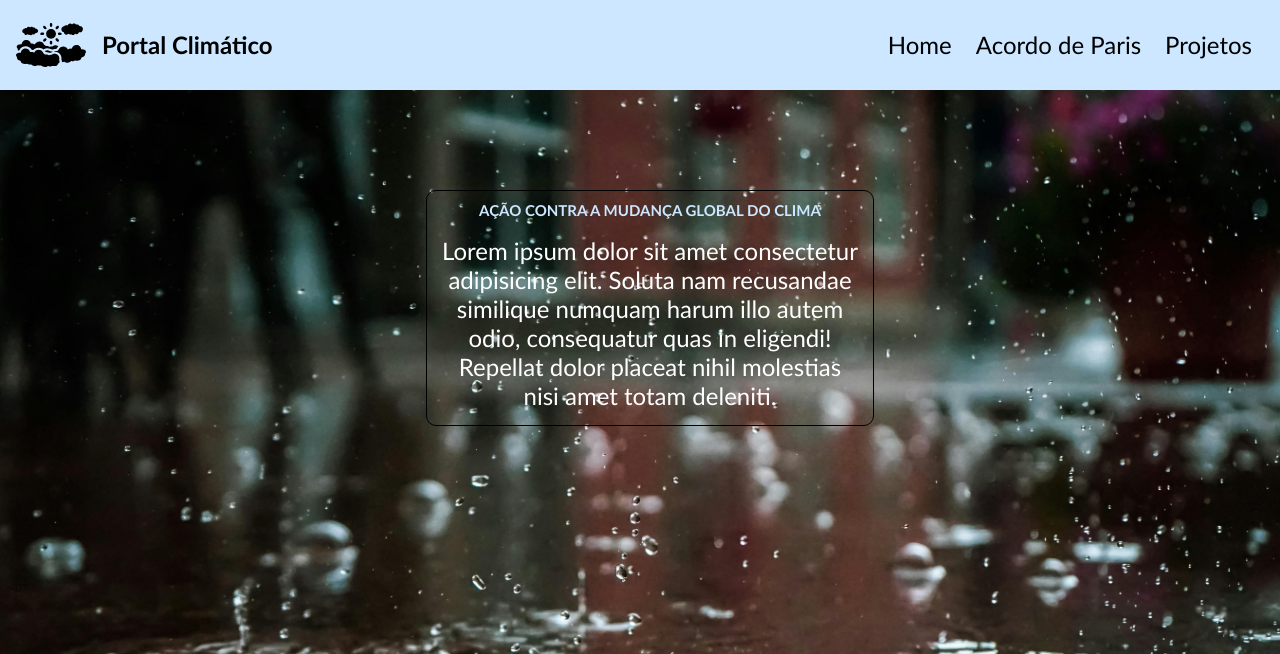
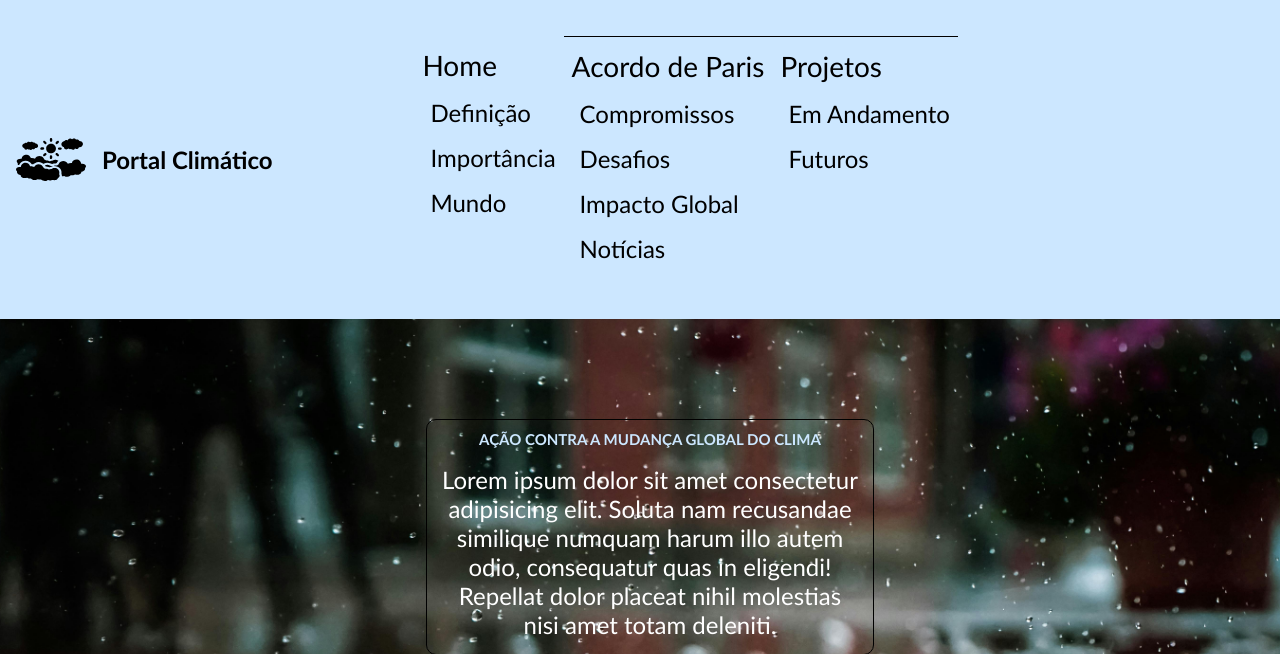
Before and after one commit to NicolasAbner/Portal-do-Clima---WEB, a PHP site: page / in a window 1280 px wide. Shown: the top 654 px of the page. Run offline with PHP 8.4, Linux system fonts and the light colour scheme; some libraries are stand-ins or nearby versions.

Commit message:
alterações

```diff
--- a/CSS/stylesheet.css
+++ b/CSS/stylesheet.css
@@ -54,23 +54,6 @@ header .button-menu:active {
   background-color: #627687;
 }
 
-header nav.top-menu {
-  padding: 1.2rem;
-}
-
-header nav.top-menu ul {
-  list-style: none;
-  display: flex;
-  align-items: center;
-  gap: 2.4rem;
-  font-size: 2.4rem;
-  line-height: 3.4rem;
-}
-
-header nav.top-menu {
-  display: none;
-}
-
 .overlay {
   position: fixed;
   top: 0;
@@ -99,6 +82,7 @@ header nav.top-menu {
   background-color: #cce7ff;
   padding: 2rem 2.4rem;
   overflow: hidden;
+  z-index: 10;
 
   display: flex;
   flex-direction: column;
@@ -403,12 +387,19 @@ header nav.top-menu {
 
 @media (min-width: 768px) {
   .overlay,
-  .side-menu,
   header button.button-menu {
     display: none;
   }
 
-  header nav.top-menu {
+  .side-menu {
     display: flex;
+    flex-direction: row;
+    opacity: 1;
+    visibility: visible;
+    position: relative;
+  }
+
+  .side-menu h2 {
+    display: none;
   }
 }
--- a/index.html
+++ b/index.html
@@ -22,15 +22,6 @@
         <h1>Portal Climático</h1>
       </div>
       <button class="material-symbols-outlined button-menu">menu</button>
-      <nav class="top-menu">
-        <ul>
-          <li>Home</li>
-          <li>Acordo de Paris</li>
-          <li>Projetos</li>
-        </ul>
-      </nav>
-    </header>
-    <div class="overlay">
       <nav class="side-menu">
         <h2>Portal Climático</h2>
         <div class="menu-section">
@@ -64,6 +55,9 @@
           </div>
         </div>
       </nav>
+    </header>
+    <div class="overlay">
+      <!-- considerar usar a mesma estrutura do side menu para o top menu -->
     </div>
     <!-- <section>
       <div class="cabecalho">
```
